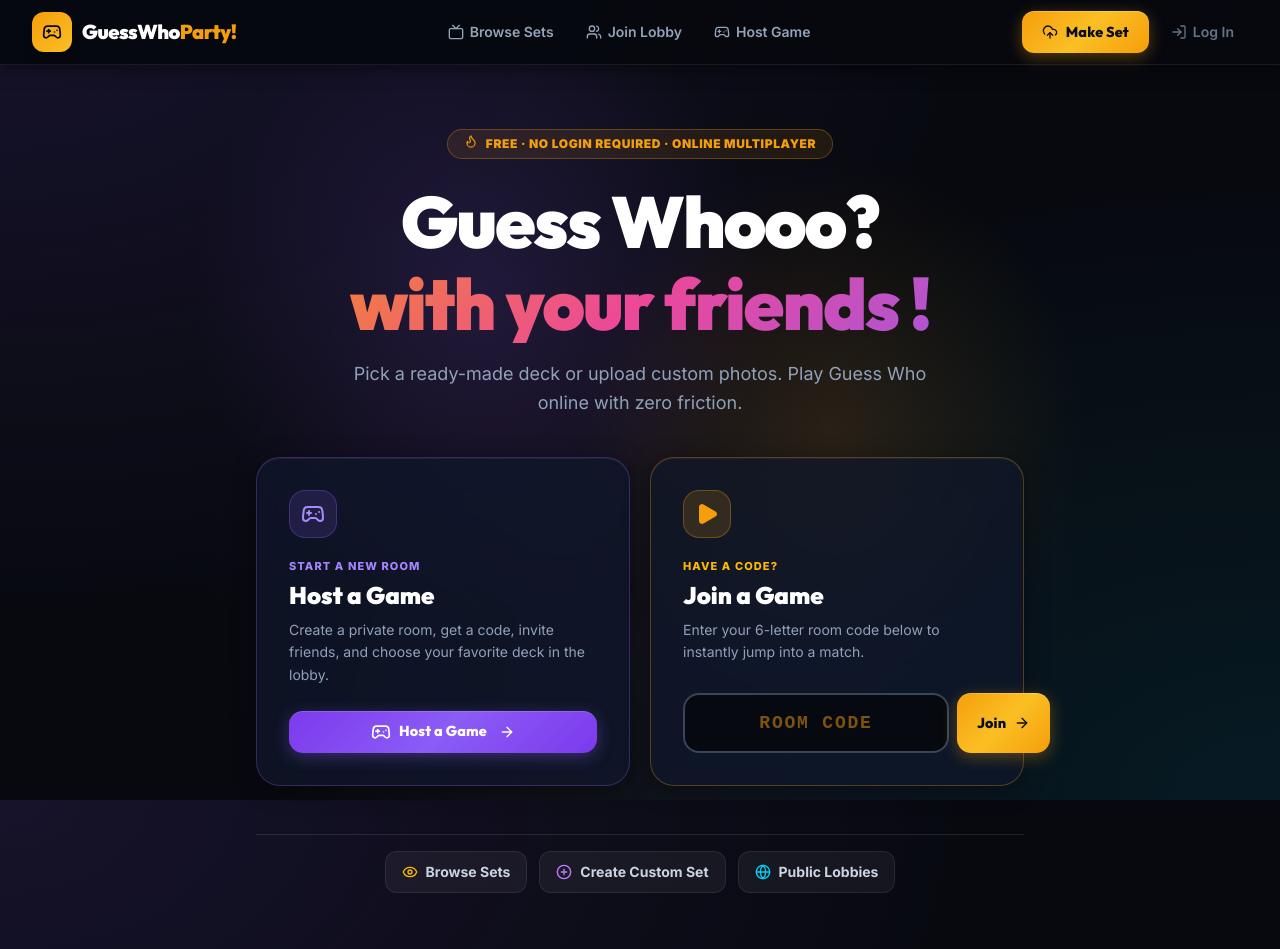
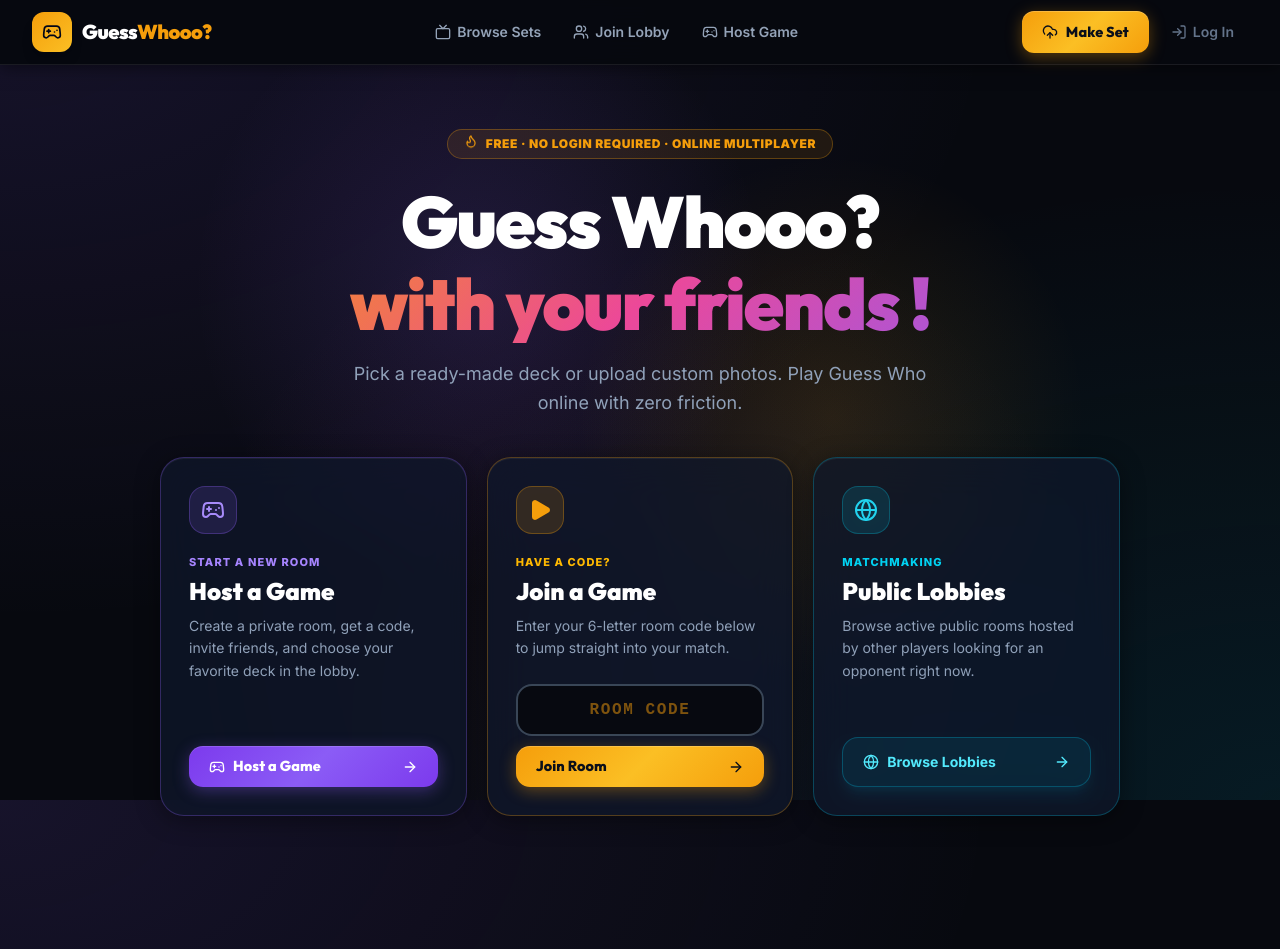
Before and after one commit to shivamchhapola/guess-who, a Next.js app: page / in a window 1280 px wide. Shown: the top 949 px of the page. Built offline with nearby package versions, Linux system fonts and the light colour scheme.

Commit message:
fix: resolve React SSR hydration mismatch in MultiplayerBoard and update landing page hero to 3-card grid

```diff
--- a/src/app/page.tsx
+++ b/src/app/page.tsx
@@ -61,12 +61,12 @@ export default function Home() {
               Pick a ready-made deck or upload custom photos. Play Guess Who online with zero friction.
             </p>
 
-            {/* ── TWO PRIMARY ENTRY PATHS ─────────────────────────────── */}
-            <div className="grid grid-cols-1 md:grid-cols-2 gap-5 text-left max-w-3xl mx-auto mb-12">
+            {/* ── THREE PRIMARY ENTRY PATHS ─────────────────────────────── */}
+            <div className="grid grid-cols-1 md:grid-cols-3 gap-5 text-left max-w-5xl mx-auto mb-12">
 
-              {/* PATH 1: HOST A GAME */}
+              {/* CARD 1: HOST A GAME */}
               <div
-                className="game-panel p-6 sm:p-8 rounded-3xl flex flex-col justify-between group transition-all"
+                className="game-panel p-6 sm:p-7 rounded-3xl flex flex-col justify-between group transition-all"
                 style={{ border: '1px solid rgba(139,92,246,0.3)', background: 'rgba(15, 23, 42, 0.75)' }}
               >
                 <div>
@@ -80,24 +80,24 @@ export default function Home() {
                   <h2 className="text-2xl font-black text-white mb-2" style={{ fontFamily: 'Outfit, sans-serif' }}>
                     Host a Game
                   </h2>
-                  <p className="text-slate-400 text-sm leading-relaxed mb-6">
+                  <p className="text-slate-400 text-xs sm:text-sm leading-relaxed mb-6">
                     Create a private room, get a code, invite friends, and choose your favorite deck in the lobby.
                   </p>
                 </div>
 
                 <Link
                   href="/host"
-                  className="game-btn-purple text-base py-3.5 px-6 justify-center rounded-2xl w-full shadow-lg shadow-purple-500/10 flex items-center gap-2"
+                  className="game-btn-purple text-sm py-3.5 px-5 justify-center rounded-2xl w-full shadow-lg shadow-purple-500/10 flex items-center gap-2 font-bold"
                 >
-                  <Gamepad2 className="w-5 h-5" />
+                  <Gamepad2 className="w-4 h-4" />
                   <span>Host a Game</span>
-                  <ArrowRight className="w-4 h-4 ml-1" />
+                  <ArrowRight className="w-4 h-4 ml-auto" />
                 </Link>
               </div>
 
-              {/* PATH 2: JOIN A GAME (Fast Path) */}
+              {/* CARD 2: JOIN A GAME WITH CODE */}
               <div
-                className="game-panel p-6 sm:p-8 rounded-3xl flex flex-col justify-between group transition-all"
+                className="game-panel p-6 sm:p-7 rounded-3xl flex flex-col justify-between group transition-all"
                 style={{ border: '1px solid rgba(245,158,11,0.3)', background: 'rgba(15, 23, 42, 0.75)' }}
               >
                 <div>
@@ -111,20 +111,19 @@ export default function Home() {
                   <h2 className="text-2xl font-black text-white mb-2" style={{ fontFamily: 'Outfit, sans-serif' }}>
                     Join a Game
                   </h2>
-                  <p className="text-slate-400 text-sm leading-relaxed mb-4">
-                    Enter your 6-letter room code below to instantly jump into a match.
+                  <p className="text-slate-400 text-xs sm:text-sm leading-relaxed mb-4">
+                    Enter your 6-letter room code below to jump straight into your match.
                   </p>
                 </div>
 
-                <form onSubmit={handleJoinRoom} className="flex flex-col gap-3">
-                  <div className="flex gap-2">
+                <form onSubmit={handleJoinRoom} className="flex flex-col gap-2.5 mt-2">
                   <input
                     type="text"
                     value={roomCode}
                     onChange={e => setRoomCode(e.target.value.toUpperCase())}
                     placeholder="ROOM CODE"
                     maxLength={6}
-                      className="flex-1 px-4 py-3.5 rounded-2xl text-center text-lg font-mono font-black tracking-widest uppercase focus:outline-none"
+                    className="w-full px-4 py-3 rounded-2xl text-center text-base font-mono font-black tracking-widest uppercase focus:outline-none"
                     style={{
                       background: 'rgba(7,9,15,0.9)',
                       border: '2px solid rgba(71,85,105,0.8)',
@@ -134,42 +133,44 @@ export default function Home() {
                     onFocus={e => (e.target.style.borderColor = 'rgba(245,158,11,0.6)')}
                     onBlur={e => (e.target.style.borderColor = 'rgba(71,85,105,0.8)')}
                   />
-                    <button type="submit" className="game-btn-primary px-6 py-3.5 text-sm rounded-2xl shrink-0 flex items-center gap-1.5">
-                      <span>Join</span>
-                      <ArrowRight className="w-4 h-4" />
+                  <button type="submit" className="game-btn-primary w-full py-3.5 text-sm rounded-2xl justify-center flex items-center gap-2 cursor-pointer font-bold">
+                    <span>Join Room</span>
+                    <ArrowRight className="w-4 h-4 ml-auto" />
                   </button>
-                  </div>
                 </form>
               </div>
 
+              {/* CARD 3: JOIN PUBLIC LOBBY */}
+              <div
+                className="game-panel p-6 sm:p-7 rounded-3xl flex flex-col justify-between group transition-all"
+                style={{ border: '1px solid rgba(6,182,212,0.3)', background: 'rgba(15, 23, 42, 0.75)' }}
+              >
+                <div>
+                  <div className="w-12 h-12 rounded-2xl flex items-center justify-center mb-5 transition-transform group-hover:scale-110"
+                    style={{ background: 'rgba(6,182,212,0.15)', border: '1px solid rgba(6,182,212,0.3)', color: '#22d3ee' }}>
+                    <Globe className="w-6 h-6" />
+                  </div>
+                  <span className="text-[11px] font-extrabold uppercase tracking-widest text-cyan-400 block mb-1">
+                    Matchmaking
+                  </span>
+                  <h2 className="text-2xl font-black text-white mb-2" style={{ fontFamily: 'Outfit, sans-serif' }}>
+                    Public Lobbies
+                  </h2>
+                  <p className="text-slate-400 text-xs sm:text-sm leading-relaxed mb-6">
+                    Browse active public rooms hosted by other players looking for an opponent right now.
+                  </p>
                 </div>
 
-            {/* ── SUPPORTING NAVIGATION BAR ───────────────────────────── */}
-            <div className="flex flex-wrap items-center justify-center gap-3 pt-4 border-t border-white/10 max-w-3xl mx-auto">
-              <Link
-                href="/templates"
-                className="flex items-center gap-2 px-4 py-2.5 rounded-xl text-xs sm:text-sm font-bold text-slate-300 hover:text-white transition-all"
-                style={{ background: 'rgba(255,255,255,0.05)', border: '1px solid rgba(255,255,255,0.08)' }}
-              >
-                <Eye className="w-4 h-4 text-amber-400" />
-                <span>Browse Sets</span>
-              </Link>
-              <Link
-                href="/create"
-                className="flex items-center gap-2 px-4 py-2.5 rounded-xl text-xs sm:text-sm font-bold text-slate-300 hover:text-white transition-all"
-                style={{ background: 'rgba(255,255,255,0.05)', border: '1px solid rgba(255,255,255,0.08)' }}
-              >
-                <PlusCircle className="w-4 h-4 text-purple-400" />
-                <span>Create Custom Set</span>
-              </Link>
                 <Link
                   href="/lobbies"
-                className="flex items-center gap-2 px-4 py-2.5 rounded-xl text-xs sm:text-sm font-bold text-slate-300 hover:text-white transition-all"
-                style={{ background: 'rgba(255,255,255,0.05)', border: '1px solid rgba(255,255,255,0.08)' }}
+                  className="py-3.5 px-5 rounded-2xl text-sm font-bold text-cyan-300 bg-cyan-500/10 border border-cyan-500/30 hover:bg-cyan-500/20 transition-all justify-center flex items-center gap-2 w-full shadow-lg shadow-cyan-500/10"
                 >
-                <Globe className="w-4 h-4 text-cyan-400" />
-                <span>Public Lobbies</span>
+                  <Globe className="w-4 h-4" />
+                  <span>Browse Lobbies</span>
+                  <ArrowRight className="w-4 h-4 ml-auto" />
                 </Link>
+              </div>
+
             </div>
           </div>
         </section>
--- a/src/components/NavHeader.tsx
+++ b/src/components/NavHeader.tsx
@@ -14,8 +14,8 @@ export function NavHeader({ activePage }: NavHeaderProps) {
 
   const navLinks = [
     { href: '/templates', label: 'Browse Sets', icon: Tv, page: 'templates' },
-    { href: '/lobbies',   label: 'Join Lobby',  icon: Users, page: 'lobbies' },
-    { href: '/host',      label: 'Host Game',   icon: Gamepad2, page: 'host' },
+    { href: '/lobbies', label: 'Join Lobby', icon: Users, page: 'lobbies' },
+    { href: '/host', label: 'Host Game', icon: Gamepad2, page: 'host' },
   ];
 
   return (
@@ -43,7 +43,7 @@ export function NavHeader({ activePage }: NavHeaderProps) {
               <Gamepad2 className="w-5 h-5" />
             </div>
             <span className="text-xl font-black tracking-tight text-white hidden sm:block" style={{ fontFamily: 'Outfit, sans-serif' }}>
-              GuessWho<span style={{ color: '#f59e0b' }}>Party!</span>
+              Guess<span style={{ color: '#f59e0b' }}>Whooo?</span>
             </span>
             <span className="text-lg font-black tracking-tight text-white sm:hidden" style={{ fontFamily: 'Outfit, sans-serif' }}>
               GWP<span style={{ color: '#f59e0b' }}>!</span>
--- a/src/components/game/MultiplayerBoard.tsx
+++ b/src/components/game/MultiplayerBoard.tsx
@@ -36,12 +36,8 @@ export const MultiplayerBoard: React.FC<MultiplayerBoardProps> = ({
   const [inLobby, setInLobby] = useState<boolean>(true);
   const [currentTemplate, setCurrentTemplate] = useState<CardSetTemplate>(template);
   const [showExitConfirm, setShowExitConfirm] = useState<boolean>(false);
-  const [isHost] = useState<boolean>(() => {
-    if (typeof window !== 'undefined') {
-      return sessionStorage.getItem(`room_${roomCode}_role`) === 'host';
-    }
-    return false;
-  });
+  const [isMounted, setIsMounted] = useState<boolean>(false);
+  const [isHost, setIsHost] = useState<boolean>(false);
   const [connectedPlayers, setConnectedPlayers] = useState<string[]>([]);
   const [isChangeSetOpen, setIsChangeSetOpen] = useState<boolean>(false);
   const [setSearchQuery, setSetSearchQuery] = useState<string>('');
@@ -113,28 +109,22 @@ export const MultiplayerBoard: React.FC<MultiplayerBoardProps> = ({
   const [inputPassword, setInputPassword] = useState<string>('');
   const [passError, setPassError] = useState<string | null>(null);
 
-  const [playerName, setPlayerName] = useState<string>(() => {
-    if (typeof window !== 'undefined') {
-      return sessionStorage.getItem(`room_${roomCode}_name`) || '';
-    }
-    return '';
-  });
-
-  const [hasSetIdentity, setHasSetIdentity] = useState<boolean>(() => {
-    if (typeof window !== 'undefined') {
-      return Boolean(sessionStorage.getItem(`room_${roomCode}_name`));
-    }
-    return false;
-  });
-
+  const [playerName, setPlayerName] = useState<string>('');
+  const [hasSetIdentity, setHasSetIdentity] = useState<boolean>(false);
   const [joinNickname, setJoinNickname] = useState<string>('');
   const [selectedAvatar, setSelectedAvatar] = useState<string>('🎮');
-  const [playerAvatar] = useState<string>(() => {
+  const [playerAvatar, setPlayerAvatar] = useState<string>('');
+
+  useEffect(() => {
     if (typeof window !== 'undefined') {
-      return sessionStorage.getItem(`room_${roomCode}_avatar`) || '';
+      setIsHost(sessionStorage.getItem(`room_${roomCode}_role`) === 'host');
+      const name = sessionStorage.getItem(`room_${roomCode}_name`) || '';
+      setPlayerName(name);
+      setHasSetIdentity(Boolean(name));
+      setPlayerAvatar(sessionStorage.getItem(`room_${roomCode}_avatar`) || '');
     }
-    return '';
-  });
+    setIsMounted(true);
+  }, [roomCode]);
 
   const [opponentName, setOpponentName] = useState<string | null>(null);
   const [opponentSecretId, setOpponentSecretId] = useState<string | null>(null);
@@ -397,6 +387,16 @@ export const MultiplayerBoard: React.FC<MultiplayerBoardProps> = ({
   const playerSecretCard = currentTemplate.cards.find((c) => c.id === playerSecretId) || null;
   const opponentSecretCard = currentTemplate.cards.find((c) => c.id === opponentSecretId) || null;
   const standingCardsCount = currentTemplate.cards.length - flippedCardIds.length;
+
+  /* ── SSR Hydration Guard ─────────────────────────────────────── */
+  if (!isMounted) {
+    return (
+      <div className="w-full max-w-md mx-auto px-4 py-24 flex flex-col items-center justify-center text-center">
+        <div className="w-8 h-8 border-4 border-amber-500 border-t-transparent rounded-full animate-spin mb-3" />
+        <span className="text-xs font-bold text-slate-400">Loading room…</span>
+      </div>
+    );
+  }
 
   /* ── Player Identity / Join Setup Gate ───────────────────────── */
   if (!hasSetIdentity) {
```
Lines whose indentation alone changed are shown as unchanged.
